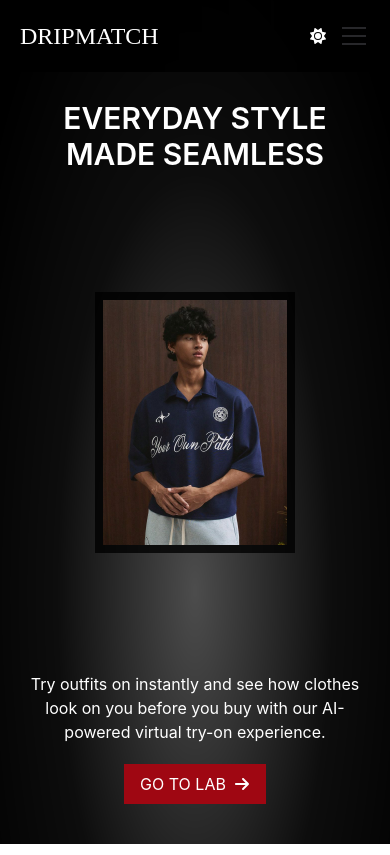
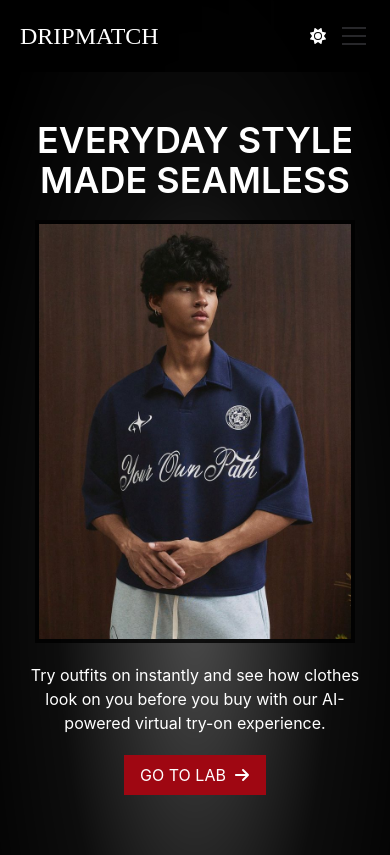
Before and after one commit to FrankTopzy/Drip_match, a React (Vite) app: page / in a window 390 px wide. Built offline with nearby package versions, Linux system fonts and the light colour scheme; no server answers; a web font is replaced by a local one.

Commit message:
feat: Adjusted the padding and margin.

```diff
--- a/src/pages/home/Homepage.tsx
+++ b/src/pages/home/Homepage.tsx
@@ -7,8 +7,8 @@ function Homepage() {
   return (
     <div className="min-h-screen xl:min-h-250 bg-radial-[at_50%_70%] from-black/70 via-(--bg-color3) to-(--bg-color) to-90% flex justify-center lg:px-20 overflow-hidden">
       <section className={`text-(--text-color) uppercase relative flex justify-between max-w-(--max-w) w-full pt-15`}>
-        <div className="flex flex-col justify-between px-5 py-10 xl:py-15">
-          <p className='font-semibold text-3xl md:text-6xl text-center md:text-left md:w-50'
+        <div className="flex flex-col justify-between py-15 xl:py-15">
+          <p className='font-semibold text-4xl md:text-6xl px-5 md:px-0 text-center md:text-left md:w-50'
             data-aos="fade-right"
             data-aos-anchor="#example-anchor"
             data-aos-offset="500"
@@ -16,7 +16,7 @@ function Homepage() {
               Everyday Style <span className='md:hidden'>Made Seamless</span>
           </p>
 
-          <div className='md:hidden group w-50 p-2 bg-(--bg-color2) self-center m-5' data-aos="flip-left">
+          <div className='md:hidden group w-80 p-1 bg-(--bg-color2) self-center my-5' data-aos="flip-left">
             <div className='relative'>
               <div className='absolute bg-black/80 w-full h-0 justify-center items-center translate-y-full opacity-0 flex group-hover:translate-y-0 group-hover:opacity-100 transition-all group-hover:h-full'>
                 <Link to={'/guide'} className='hover:underline'>
@@ -30,7 +30,7 @@ function Homepage() {
           </div>
 
           <div className='text-center md:text-left'>
-            <p className='normal-case md:w-110' >Try outfits on instantly and see how clothes look on you before you buy with our AI-powered virtual try-on experience.</p>
+            <p className='normal-case md:w-110 px-5 md:px-0' >Try outfits on instantly and see how clothes look on you before you buy with our AI-powered virtual try-on experience.</p>
             <Link to="/lab" className="bg-red-800 px-4 py-2 mt-5 text-white uppercase inline-flex items-center gap-2 group">
               Go to Lab <FaArrowRight className='group-hover:translate-x-1 transition-all'/>
             </Link>
```
